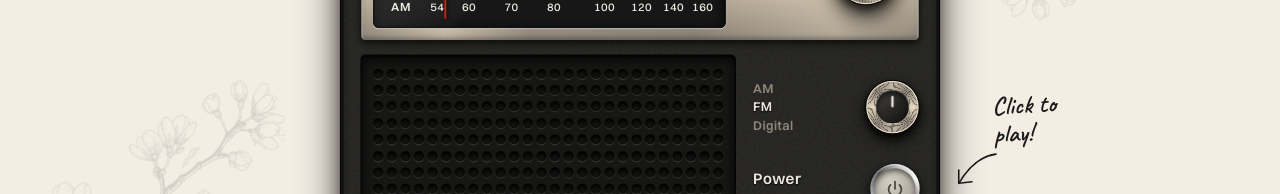
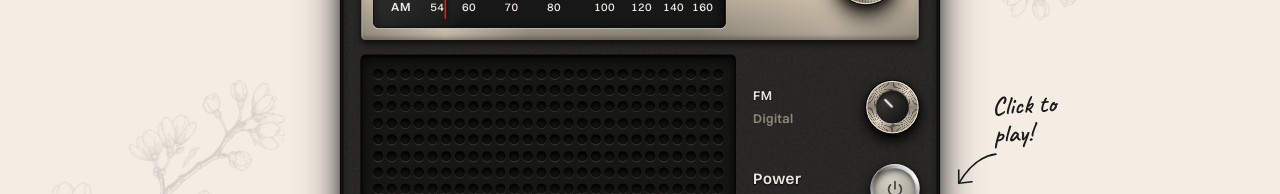
Before and after one commit to pradhan-not-found/The-Radio-, a React (Vite) app: page / in a window 1280 px wide. Shown: the part 350-544 px from the top of the page. Built offline with nearby package versions, Linux system fonts and the light colour scheme.

Commit message:
feat: remove AM mode, redesign knob to toggle strictly between FM and Digital, and prevent song playback in FM mode

```diff
--- a/src/components/Radio.tsx
+++ b/src/components/Radio.tsx
@@ -347,7 +347,7 @@ export function Radio({ onPowerChange }: { onPowerChange?: (p: boolean) => void
   useEffect(() => {
     if (ytPlayer && ytPlayer.playVideo) {
       ytPlayer.setVolume(volume);
-      if (power && (modeIdx === 2 || lock) && !muted) {
+      if (power && modeIdx === 2 && !muted) {
         ytPlayer.playVideo();
       } else {
         ytPlayer.pauseVideo();
@@ -554,8 +554,7 @@ export function Radio({ onPowerChange }: { onPowerChange?: (p: boolean) => void
 
         <div className="ctrl-col">
           <div style={{display: 'flex', alignItems: 'center', justifyContent: 'space-between', paddingLeft: '4px'}}>
-            <div style={{display: 'flex', flexDirection: 'column', height: '64px', justifyContent: 'space-between', fontSize: '15px', color: '#8C8478', fontWeight: 600, letterSpacing: '0.5px'}}>
-              <span style={{color: modeIdx===0 ? '#E8E5DD' : '#8C8478', textShadow: modeIdx===0 ? '0 1px 2px #000' : 'none', transition: 'color 0.3s'}}>AM</span>
+            <div style={{display: 'flex', flexDirection: 'column', height: '64px', justifyContent: 'space-evenly', fontSize: '15px', color: '#8C8478', fontWeight: 600, letterSpacing: '0.5px'}}>
               <span style={{color: modeIdx===1 ? '#E8E5DD' : '#8C8478', textShadow: modeIdx===1 ? '0 1px 2px #000' : 'none', transition: 'color 0.3s'}}>FM</span>
               <span style={{color: modeIdx===2 ? '#E8E5DD' : '#8C8478', textShadow: modeIdx===2 ? '0 1px 2px #000' : 'none', transition: 'color 0.3s'}}>Digital</span>
             </div>
@@ -566,12 +565,12 @@ export function Radio({ onPowerChange }: { onPowerChange?: (p: boolean) => void
               style={{ width: 64, height: 64, cursor: 'pointer' }}
               onClick={() => {
                 playBandSwitch();
-                setModeIdx((modeIdx + 1) % 3);
+                setModeIdx(modeIdx === 1 ? 2 : 1);
               }}
             >
-              <div className="knob-ring" style={{ transform: `rotate(${-135 + (modeIdx / 2) * 270}deg)`, transition: 'transform 0.3s cubic-bezier(0.4, 0, 0.2, 1)' }} />
+              <div className="knob-ring" style={{ transform: `rotate(${modeIdx === 1 ? -45 : -135}deg)`, transition: 'transform 0.3s cubic-bezier(0.4, 0, 0.2, 1)' }} />
               <div className="knob-face">
-                <div className="knob-line" style={{ transform: `translateX(-50%) rotate(${-135 + (modeIdx / 2) * 270}deg)`, transformOrigin: "bottom center", transition: 'transform 0.3s cubic-bezier(0.4, 0, 0.2, 1)' }} />
+                <div className="knob-line" style={{ transform: `translateX(-50%) rotate(${modeIdx === 1 ? -45 : -135}deg)`, transformOrigin: "bottom center", transition: 'transform 0.3s cubic-bezier(0.4, 0, 0.2, 1)' }} />
               </div>
             </div>
           </div>
```
